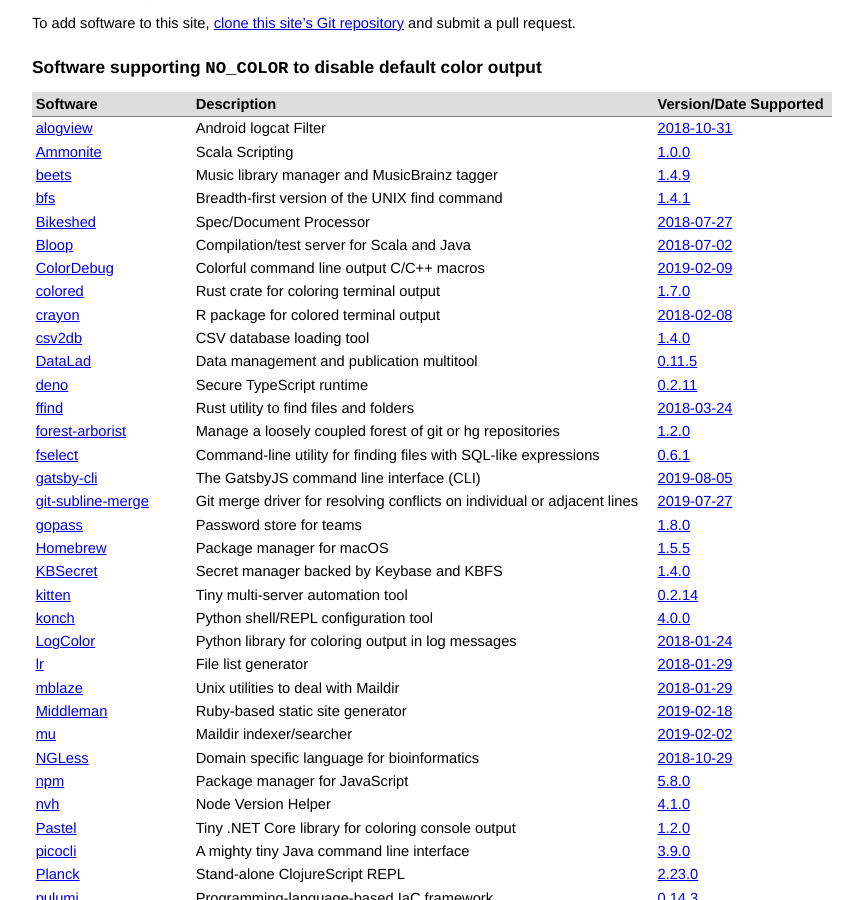
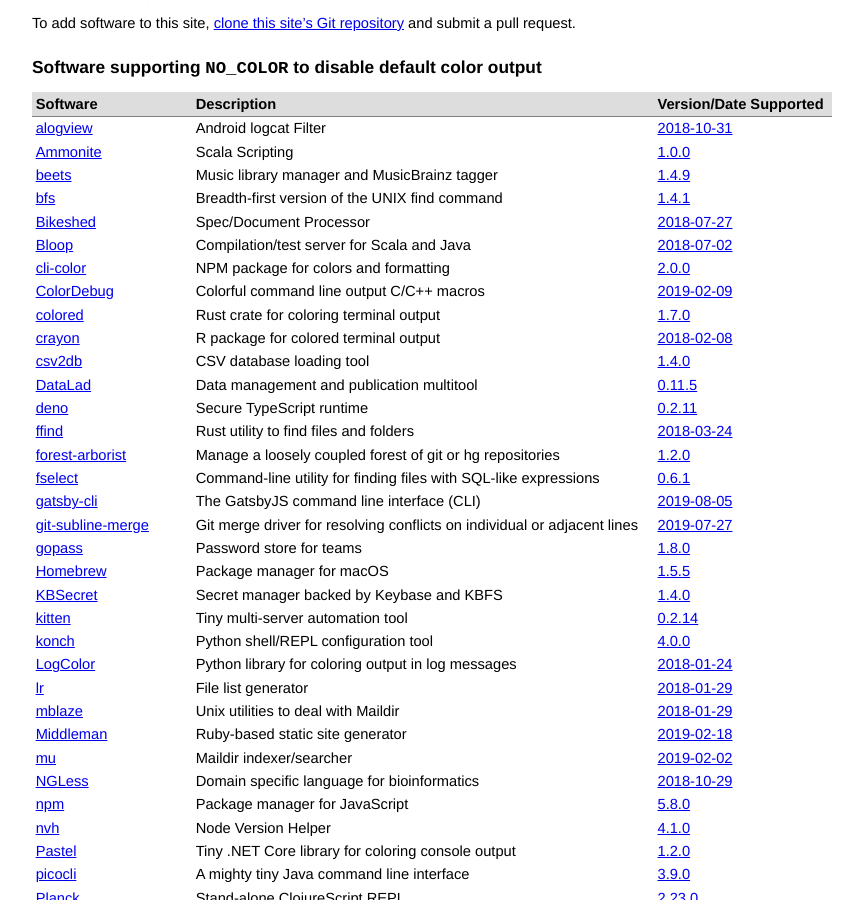
Before and after one commit to jcs/no_color, a Jekyll site: the page built from index.md, in a window 1280 px wide and 900 px high, scrolled down 341 px. Shown: the whole window, without its empty margins (208-1071 px from the left). Built offline with Jekyll 4.4.1, drawn with Linux system fonts in a browser that asks for light colours; our own code applies the rules of GitHub Pages for plain Markdown files.

Commit message:
Adding NPM package cli-color (#63)

```diff
--- a/index.md
+++ b/index.md
@@ -43,6 +43,7 @@ and submit a pull request.
 | [bfs](https://github.com/tavianator/bfs) | Breadth-first version of the UNIX find command | [1.4.1](https://github.com/tavianator/bfs/releases/tag/1.4.1) |
 | [Bikeshed](https://github.com/tabatkins/bikeshed) | Spec/Document Processor | [2018-07-27](https://github.com/tabatkins/bikeshed/commit/04ea123d607a8d4bed692ad73dda1cb343bb5bbe) |
 | [Bloop](https://github.com/scalacenter/bloop) | Compilation/test server for Scala and Java | [2018-07-02](https://github.com/scalacenter/bloop/pull/555/commits/ff6f17a0155633f86440e10d7889f077e7fbc91c) |
+| [cli-color](https://github.com/medikoo/cli-color) | NPM package for colors and formatting | [2.0.0](https://github.com/medikoo/cli-color/releases/tag/v2.0.0) |
 | [ColorDebug](https://github.com/roboticslab-uc3m/color-debug) | Colorful command line output C/C++ macros | [2019-02-09](https://github.com/roboticslab-uc3m/color-debug/commit/2e2a5bf5a202228985612008967fb63ba8be53d8) |
 | [colored](https://github.com/mackwic/colored) | Rust crate for coloring terminal output | [1.7.0](https://github.com/mackwic/colored/blob/master/CHANGELOG.md#170-january-2019) |
 | [crayon](https://github.com/r-lib/crayon) | R package for colored terminal output | [2018-02-08](https://github.com/r-lib/crayon/commit/700800135d04408bf1c99426b3fec9a4073b8a97) |
```
